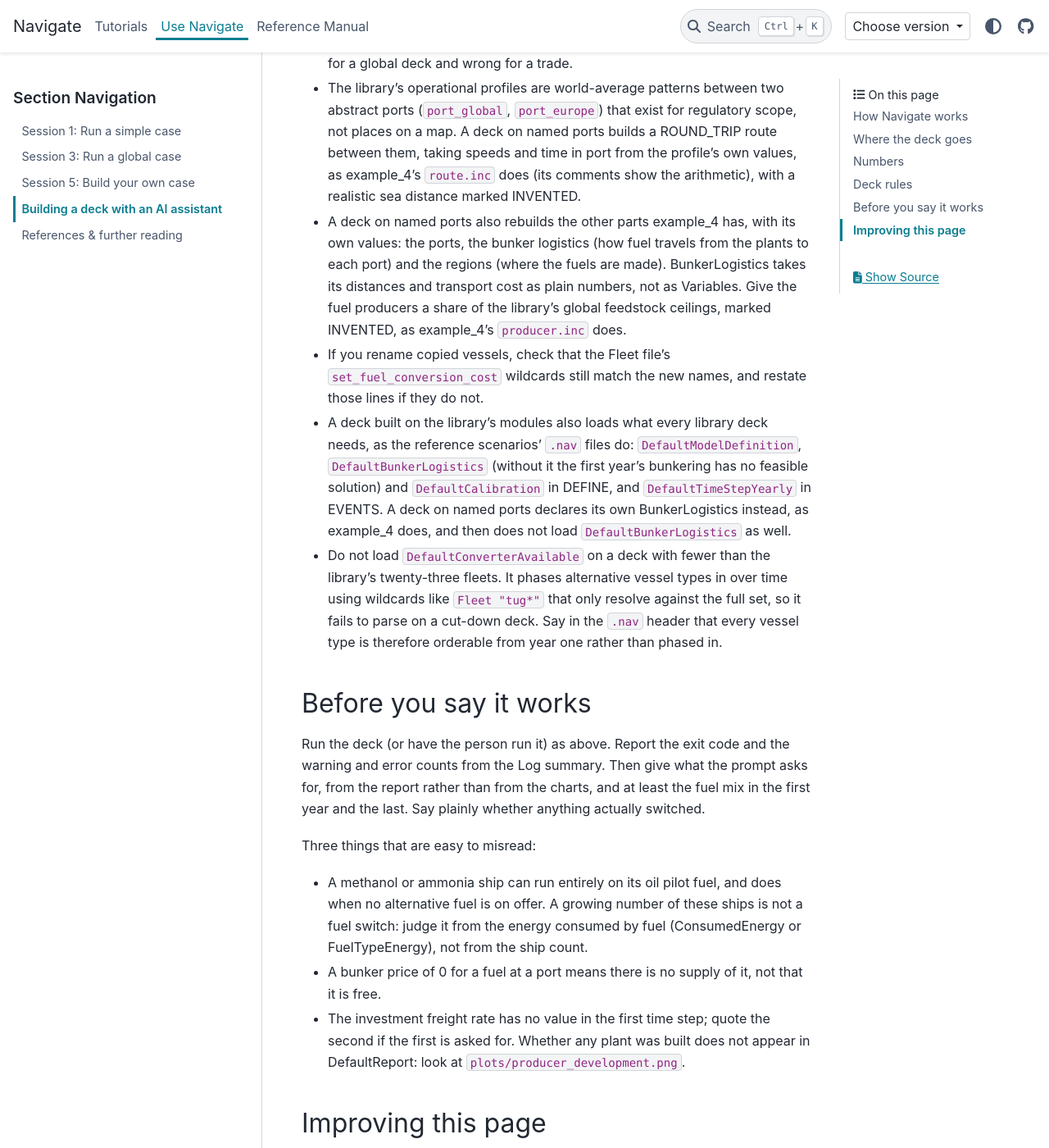
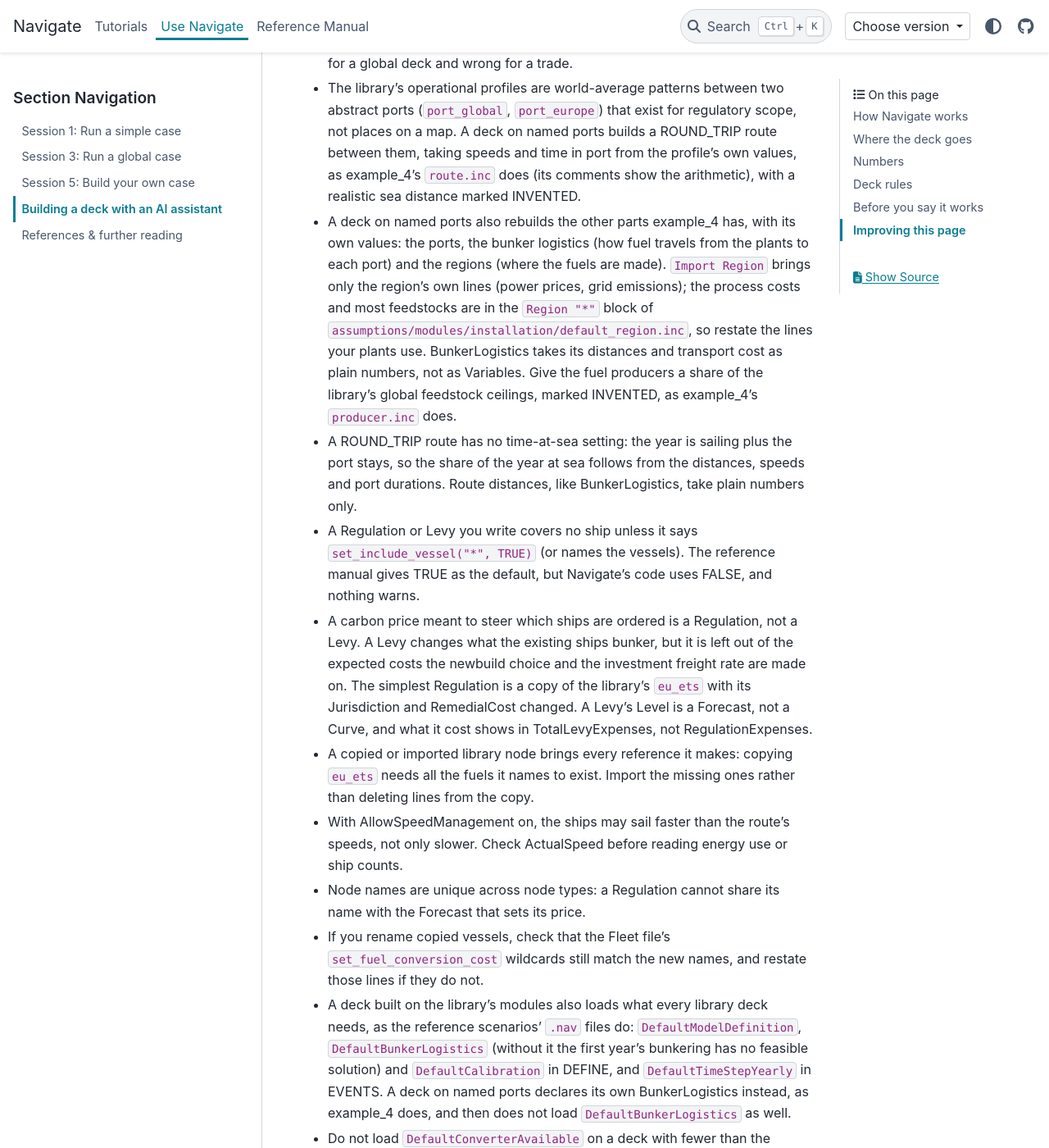
Before and after one commit to zerocarbonshipping/navigate-zcs, a Sphinx documentation site: the page built from docs/workshop/building-a-deck.md, in a window 1280 px wide and 1400 px high, scrolled down 2464 px. Shown: the whole window at 82% size. Built offline with Sphinx 7.4.7 and the PyData theme 0.15.4, drawn with Linux system fonts in a browser that asks for light colours; pages that are not in the unit, such as notebooks, are missing from menus; some of the changed text lies outside the part shown.

Commit message:
Add the deck-building traps the inland prompt tests ran into to building-a-deck.md
Each one is checked against the code or a run:
- a Regulation or Levy you write covers no ship without set_include_vessel
- a Levy is left out of the costs ships are ordered on, so a carbon price
  meant to steer orders is a Regulation (a copy of eu_ets)
- a round trip has no time-at-sea setting, and distances take plain numbers
- a copied library node needs everything it names, and node names are unique
  across node types
- speed management can make ships sail faster, not only slower
- Import Region brings only the region's own lines
- FuelTypeEnergy lumps fuel oil, FAME and e-diesel together
- InvestmentIntensityCost prices a fuel nobody makes

Co-Authored-By: Claude Opus 5.5 <noreply@anthropic.com>

```diff
--- a/docs/workshop/building-a-deck.md
+++ b/docs/workshop/building-a-deck.md
@@ -96,10 +96,35 @@ a comment where it appears, and listed in the `.nav` header.
   realistic sea distance marked INVENTED.
 - A deck on named ports also rebuilds the other parts example_4 has, with its own
   values: the ports, the bunker logistics (how fuel travels from the plants to each
-  port) and the regions (where the fuels are made). BunkerLogistics takes its
+  port) and the regions (where the fuels are made). `Import Region` brings only
+  the region's own lines (power prices, grid emissions); the process costs and
+  most feedstocks are in the `Region "*"` block of
+  `assumptions/modules/installation/default_region.inc`, so restate the lines your
+  plants use. BunkerLogistics takes its
   distances and transport cost as plain numbers, not as Variables. Give the fuel
   producers a share of the library's global feedstock ceilings, marked INVENTED,
   as example_4's `producer.inc` does.
+- A ROUND_TRIP route has no time-at-sea setting: the year is sailing plus the
+  port stays, so the share of the year at sea follows from the distances, speeds
+  and port durations. Route distances, like BunkerLogistics, take plain numbers
+  only.
+- A Regulation or Levy you write covers no ship unless it says
+  `set_include_vessel("*", TRUE)` (or names the vessels). The reference manual
+  gives TRUE as the default, but Navigate's code uses FALSE, and nothing warns.
+- A carbon price meant to steer which ships are ordered is a Regulation, not a
+  Levy. A Levy changes what the existing ships bunker, but it is left out of the
+  expected costs the newbuild choice and the investment freight rate are made on.
+  The simplest Regulation is a copy of the library's `eu_ets` with its
+  Jurisdiction and RemedialCost changed. A Levy's Level is a Forecast, not a
+  Curve, and what it cost shows in TotalLevyExpenses, not RegulationExpenses.
+- A copied or imported library node brings every reference it makes: copying
+  `eu_ets` needs all the fuels it names to exist. Import the missing ones rather
+  than deleting lines from the copy.
+- With AllowSpeedManagement on, the ships may sail faster than the route's
+  speeds, not only slower. Check ActualSpeed before reading energy use or ship
+  counts.
+- Node names are unique across node types: a Regulation cannot share its name
+  with the Forecast that sets its price.
 - If you rename copied vessels, check that the Fleet file's
   `set_fuel_conversion_cost` wildcards still match the new names, and restate
   those lines if they do not.
@@ -126,10 +151,13 @@ Three things that are easy to misread:
 
 - A methanol or ammonia ship can run entirely on its oil pilot fuel, and does
   when no alternative fuel is on offer. A growing number of these ships is not a
-  fuel switch: judge it from the energy consumed by fuel (ConsumedEnergy or
-  FuelTypeEnergy), not from the ship count.
+  fuel switch: judge it from the energy consumed by fuel (ConsumedEnergy), not
+  from the ship count. FuelTypeEnergy cannot tell fuel oil, FAME and e-diesel
+  apart: all three are of fuel type OIL.
 - A bunker price of 0 for a fuel at a port means there is no supply of it, not
-  that it is free.
+  that it is free. To say how far such a fuel is from competing, add
+  `add_plant_property("*", InvestmentIntensityCost)` to your Report: it gives
+  each plant's levelized cost per GJ every year, even when none is built.
 - The investment freight rate has no value in the first time step; quote the
   second if the first is asked for. Whether any plant was built does not appear
   in DefaultReport: look at `plots/producer_development.png`.
```
